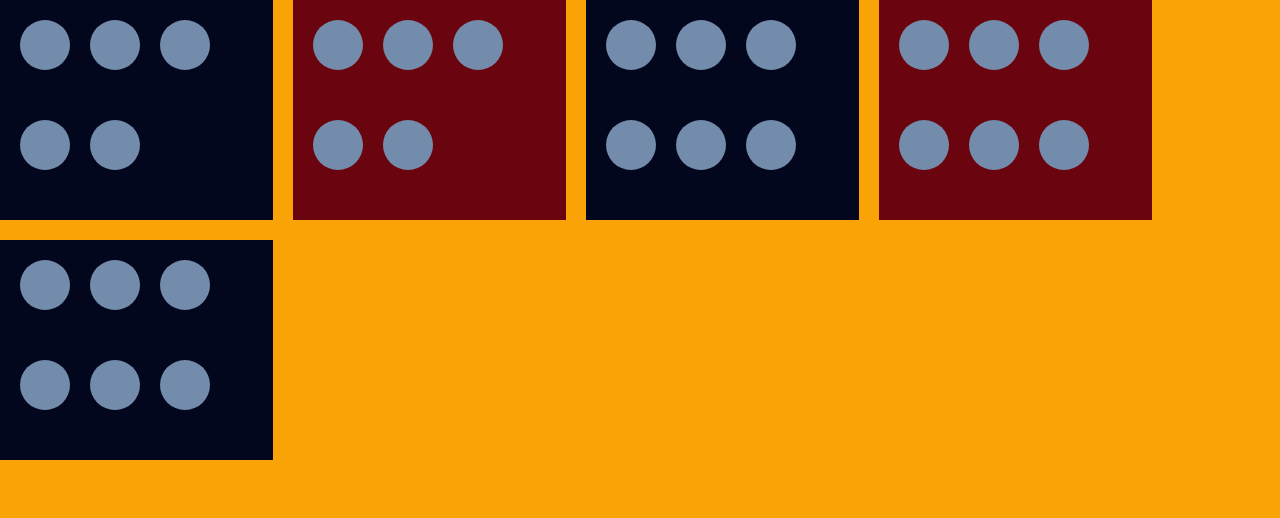
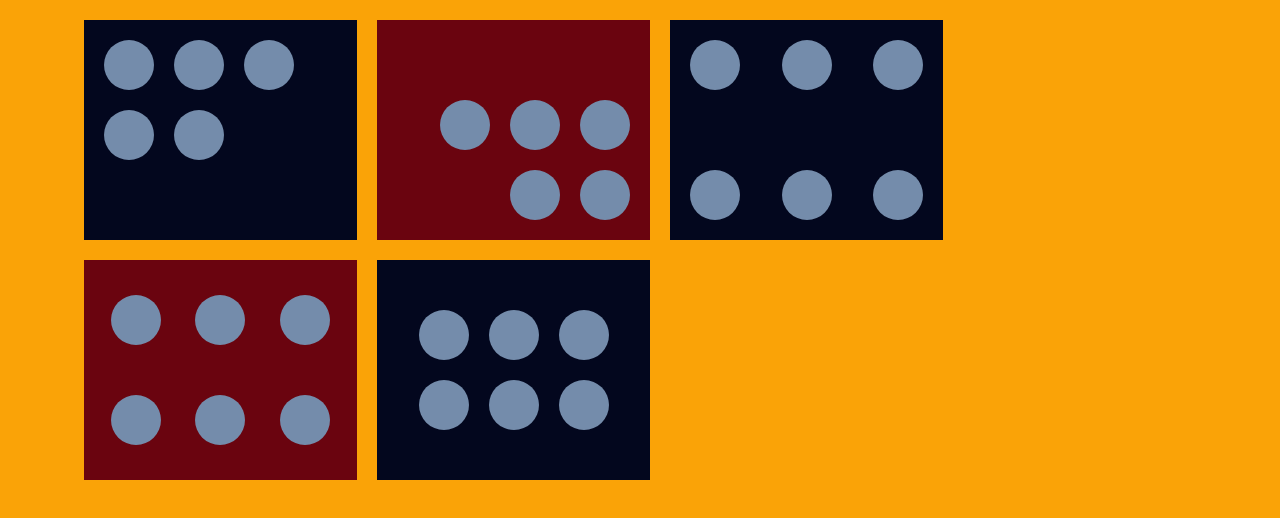
Before and after one commit to ernestdogosson/assignment-six, a plain HTML site: page extra/index.html in a window 1280 px wide. Drawn offline with nearby package versions, Linux system fonts and the light colour scheme.

Commit message:
fix fifth item styling for main and extra exercises

```diff
--- a/extra/index.html
+++ b/extra/index.html
@@ -28,11 +28,11 @@
 			</div>
 			<div class="container three">
 				<div class="circles three"></div>
-				<div class="circles three"></div>
-				<div class="circles three"></div>
-				<div class="circles three"></div>
-				<div class="circles three"></div>
-				<div class="circles three"></div>
+				<div class="circles three three__"></div>
+				<div class="circles three three__"></div>
+				<div class="circles three three__top"></div>
+				<div class="circles three three__top"></div>
+				<div class="circles three three__top"></div>
 			</div>
 			<div class="container four">
 				<div class="circles four"></div>
@@ -42,7 +42,7 @@
 				<div class="circles four"></div>
 				<div class="circles four"></div>
 			</div>
-			<div class="container">
+			<div class="container five">
 				<div class="circles five"></div>
 				<div class="circles five"></div>
 				<div class="circles five"></div>
--- a/extra/styles/style.css
+++ b/extra/styles/style.css
@@ -6,24 +6,28 @@
 
 body {
 	background-color: #faa307;
+	display: flex;
+	justify-content: center;
 }
 
 .wrapper {
 	width: 100%;
-	max-width: 1152;
+	max-width: 1152px;
 	display: flex;
 	flex-wrap: wrap;
+
 	gap: 20px;
-	margin: 0 auto;
+	padding: 20px;
 }
 
 .container {
 	width: 273px;
 	height: 220px;
 	display: flex;
-	padding: 20px;
 	flex-wrap: wrap;
 	gap: 20px;
+	align-content: flex-start;
+	padding: 20px;
 }
 
 .container:nth-of-type(odd) {
@@ -39,5 +43,25 @@ body {
 	height: 50px;
 	background-color: #748cab;
 	border-radius: 50%;
+}
+
+.two {
 	display: flex;
+	flex-direction: row-reverse;
+	align-content: end;
 }
+
+.three {
+	justify-content: space-between;
+	align-content: space-between;
+}
+
+.four {
+	justify-content: space-around;
+	align-content: space-around;
+}
+
+.five {
+	justify-content: center;
+	align-content: center;
+}
--- a/styles/desktop-one.css
+++ b/styles/desktop-one.css
@@ -78,21 +78,22 @@ body {
 	font-family: 'Roboto', sans-serif;
 	font-size: 12px;
 	justify-content: space-evenly;
-	align-content: baseline;
+	align-items: baseline;
 }
 
 .item__five__left,
 .item__five__right {
 	height: 120px;
-	/*align-items: stretch;*/
 	padding: 20px 10px;
-	text-align: center;
 }
 
 .item__five__middle {
 	height: 64px;
 	padding: 10px;
-	text-align: center;
+}
+
+.item__five__middle p {
+	margin-top: 0;
 }
 
 .six {
```
Also changed, not shown: index.html (+3 -3 lines).
